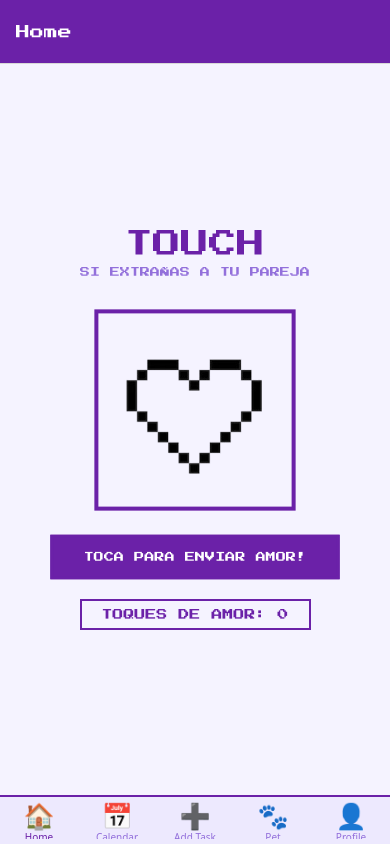
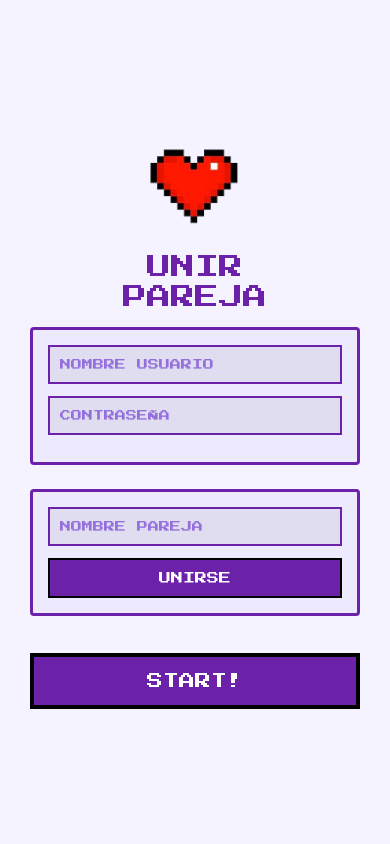
Before and after one commit to samdg441/app-pareja, a React Native app: screen /Login in a window 390 px wide. Built offline with nearby package versions, Linux system fonts and the light colour scheme.

Commit message:
create Login

```diff
--- a/App.js
+++ b/App.js
@@ -1,6 +1,7 @@
 import React from 'react';
 import { View, ActivityIndicator, StyleSheet, Text } from 'react-native';
 import { NavigationContainer } from '@react-navigation/native';
+import { createNativeStackNavigator } from '@react-navigation/native-stack';
 import { createBottomTabNavigator } from '@react-navigation/bottom-tabs';
 import { useFonts } from 'expo-font';
 
@@ -11,7 +12,9 @@ import CalendarScreen from './src/screens/CalendarScreen';
 import AddTaskScreen from './src/screens/AddTaskScreen';
 import PetScreen from './src/screens/PetScreen';
 import ProfileScreen from './src/screens/ProfileScreen';
+import LoginScreen from './src/screens/LoginScreen';   // <-- new
 
+const Stack = createNativeStackNavigator();
 const Tab = createBottomTabNavigator();
 
 const TAB_ICONS = {
@@ -22,8 +25,9 @@ const TAB_ICONS = {
   Profile: '👤',
 };
 
+// ─── Bottom Tabs ───────────────────────────────────────────────────
 function MainTabs() {
-  const { theme } = useTheme();   // ✅ now inside the provider
+  const { theme } = useTheme();
 
   return (
     <Tab.Navigator
@@ -57,6 +61,17 @@ function MainTabs() {
   );
 }
 
+// ─── Root Stack ─────────────────────────────────────────────────────
+function RootNavigator() {
+  return (
+    <Stack.Navigator screenOptions={{ headerShown: false }}>
+      <Stack.Screen name="Login" component={LoginScreen} />
+      <Stack.Screen name="Main" component={MainTabs} />
+    </Stack.Navigator>
+  );
+}
+
+// ─── App Entry Point ────────────────────────────────────────────────
 export default function App() {
   const [fontsLoaded] = useFonts({
     'PressStart2P-Regular': require('./assets/fonts/PressStart2P-Regular.ttf'),
@@ -73,7 +88,7 @@ export default function App() {
   return (
     <ThemeProvider>
       <NavigationContainer>
-        <MainTabs />
+        <RootNavigator />
       </NavigationContainer>
     </ThemeProvider>
   );
--- a/package.json
+++ b/package.json
@@ -11,6 +11,7 @@
   "dependencies": {
     "@react-navigation/bottom-tabs": "^7.18.8",
     "@react-navigation/native": "^7.3.8",
+    "@react-navigation/native-stack": "^7.17.10",
     "expo": "~54.0.34",
     "expo-font": "~14.0.12",
     "expo-status-bar": "~3.0.9",
--- /dev/null
+++ b/src/screens/LoginScreen.js
@@ -0,0 +1,160 @@
+import React, { useState } from 'react';
+import {
+  View,
+  Text,
+  TextInput,
+  TouchableOpacity,
+  Image,
+  StyleSheet,
+  KeyboardAvoidingView,
+  Platform,
+  ScrollView,
+} from 'react-native';
+import { useTheme } from '../theme/ThemeContext';
+
+const LoginScreen = ({ navigation }) => {
+  const { theme } = useTheme();   // uses active theme, defaults to Pink Love
+  const [username, setUsername] = useState('');
+  const [password, setPassword] = useState('');
+  const [partnerUsername, setPartnerUsername] = useState('');
+
+  const handleStart = () => {
+    // Navigate to main tabs
+    navigation.replace('Main');
+  };
+
+  return (
+    <KeyboardAvoidingView
+      style={[styles.flex, { backgroundColor: theme.background }]}
+      behavior={Platform.OS === 'ios' ? 'padding' : undefined}
+    >
+      <ScrollView
+        contentContainerStyle={styles.scrollContent}
+        keyboardShouldPersistTaps="handled"
+      >
+        {/* Heart image */}
+        <Image
+          source={require('../../assets/heart_4.png')}
+          style={styles.heart}
+          resizeMode="contain"
+        />
+
+        {/* Titles */}
+        <Text style={[styles.title, { color: theme.textPrimary }]}>UNIR</Text>
+        <Text style={[styles.title, { color: theme.textPrimary }]}>PAREJA</Text>
+
+        {/* Login/Register Box */}
+        <View style={[styles.box, { borderColor: theme.border, backgroundColor: theme.cardBackground }]}>
+          <TextInput
+            style={[styles.input, { color: theme.textPrimary, borderColor: theme.border }]}
+            placeholder="NOMBRE USUARIO"
+            placeholderTextColor={theme.textSecondary}
+            value={username}
+            onChangeText={setUsername}
+            autoCapitalize="none"
+            fontFamily="PressStart2P-Regular"
+          />
+          <TextInput
+            style={[styles.input, { color: theme.textPrimary, borderColor: theme.border }]}
+            placeholder="CONTRASEÑA"
+            placeholderTextColor={theme.textSecondary}
+            value={password}
+            onChangeText={setPassword}
+            secureTextEntry
+            fontFamily="PressStart2P-Regular"
+          />
+        </View>
+
+        {/* Link Partner Box */}
+        <View style={[styles.box, { borderColor: theme.border, backgroundColor: theme.cardBackground }]}>
+          <TextInput
+            style={[styles.input, { color: theme.textPrimary, borderColor: theme.border }]}
+            placeholder="NOMBRE PAREJA"
+            placeholderTextColor={theme.textSecondary}
+            value={partnerUsername}
+            onChangeText={setPartnerUsername}
+            autoCapitalize="none"
+            fontFamily="PressStart2P-Regular"
+          />
+          <TouchableOpacity style={[styles.connectButton, { backgroundColor: theme.primary }]}>
+            <Text style={[styles.connectButtonText, { color: theme.headerTint }]}>UNIRSE</Text>
+          </TouchableOpacity>
+        </View>
+
+        {/* START button */}
+        <TouchableOpacity
+          style={[styles.startButton, { backgroundColor: theme.primary }]}
+          onPress={handleStart}
+          activeOpacity={0.8}
+        >
+          <Text style={[styles.startButtonText, { color: theme.headerTint }]}>START!</Text>
+        </TouchableOpacity>
+      </ScrollView>
+    </KeyboardAvoidingView>
+  );
+};
+
+export default LoginScreen;
+
+const styles = StyleSheet.create({
+  flex: {
+    flex: 1,
+  },
+  scrollContent: {
+    flexGrow: 1,
+    justifyContent: 'center',
+    alignItems: 'center',
+    paddingHorizontal: 30,
+    paddingVertical: 40,
+  },
+  heart: {
+    width: 100,
+    height: 100,
+    marginBottom: 20,
+  },
+  title: {
+    fontFamily: 'PressStart2P-Regular',
+    fontSize: 24,
+    textAlign: 'center',
+    marginBottom: 6,
+  },
+  box: {
+    width: '100%',
+    borderWidth: 3,
+    borderRadius: 4,
+    padding: 15,
+    marginVertical: 12,
+  },
+  input: {
+    fontFamily: 'PressStart2P-Regular',
+    fontSize: 11,
+    borderWidth: 2,
+    borderRadius: 0,
+    paddingHorizontal: 10,
+    paddingVertical: 12,
+    marginBottom: 12,
+    backgroundColor: 'rgba(0,0,0,0.05)',
+  },
+  connectButton: {
+    paddingVertical: 12,
+    borderWidth: 2,
+    borderColor: '#000',
+    alignItems: 'center',
+  },
+  connectButtonText: {
+    fontFamily: 'PressStart2P-Regular',
+    fontSize: 12,
+  },
+  startButton: {
+    width: '100%',
+    paddingVertical: 16,
+    borderWidth: 4,
+    borderColor: '#000',
+    alignItems: 'center',
+    marginTop: 25,
+  },
+  startButtonText: {
+    fontFamily: 'PressStart2P-Regular',
+    fontSize: 16,
+  },
+});
```
Also changed, not shown: assets/gear.png (added), 1 other file (tests, documents, lock files or other folders).
